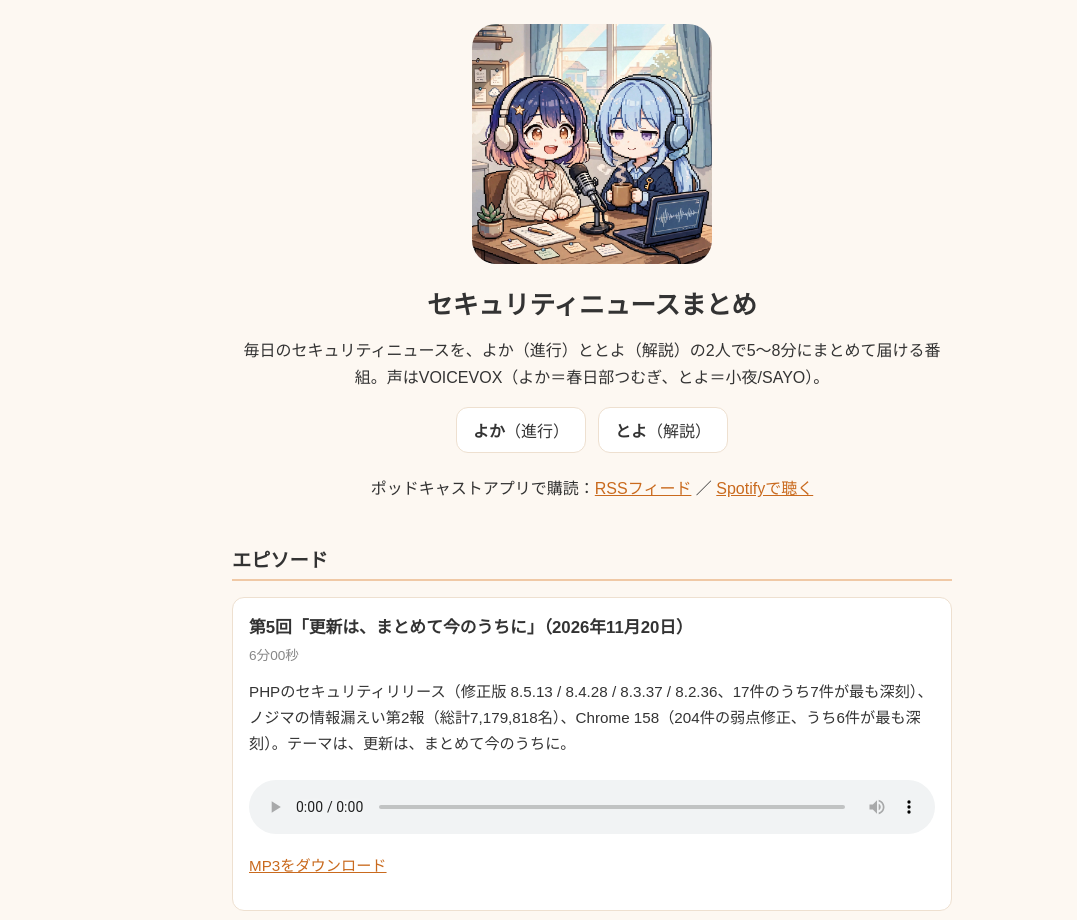
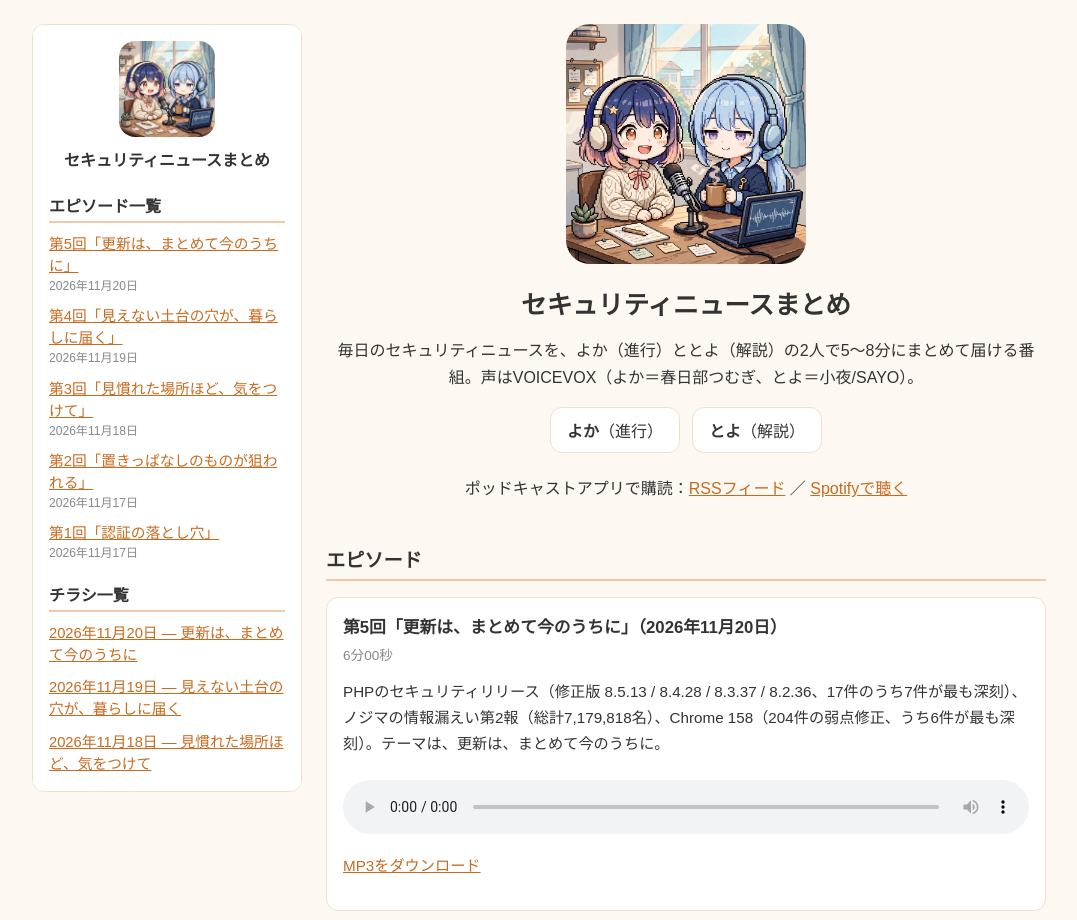
Before and after one commit to nodokaha/security-news-podcast, a plain HTML site: page index.html in a window 1280 px wide. Shown: the top 920 px of the page, without its empty margins (48-1125 px from the left). Drawn offline with Linux system fonts and the light colour scheme.

Commit message:
公開ページにサイドバー（エピソード・チラシ一覧）を追加

```diff
--- a/index.html
+++ b/index.html
@@ -6,7 +6,17 @@
 <title>セキュリティニュースまとめ</title>
 <style>
   body { font-family: sans-serif; margin: 0; background: #fdf8f2; color: #333; }
-  main { max-width: 720px; margin: 0 auto; padding: 24px 16px 48px; }
+  .layout { display: flex; gap: 24px; max-width: 1120px; margin: 0 auto; padding: 24px 16px 48px; align-items: flex-start; }
+  .sidebar { width: 270px; flex: none; position: sticky; top: 16px; background: #fff; border: 1px solid #eee0d0; border-radius: 12px; padding: 16px; max-height: calc(100vh - 32px); overflow: auto; box-sizing: border-box; }
+  .sidebar .side-head { text-align: center; }
+  .sidebar .side-head img { width: 96px; height: 96px; border-radius: 16px; }
+  .sidebar .side-head .side-title { font-weight: bold; margin-top: 8px; line-height: 1.5; }
+  .sidebar h2 { font-size: 1em; margin: 20px 0 8px; border-bottom: 2px solid #f0c9a6; padding-bottom: 4px; }
+  .sidebar ul { list-style: none; margin: 0; padding: 0; }
+  .sidebar li { margin: 10px 0; line-height: 1.5; font-size: 0.92em; }
+  .sidebar li span { display: block; color: #888; font-size: 0.82em; }
+  .sidebar .side-links { line-height: 2; font-size: 0.92em; }
+  main { flex: 1; min-width: 0; max-width: 720px; }
   header { text-align: center; }
   header img { width: 240px; height: 240px; border-radius: 24px; }
   h1 { font-size: 1.6em; margin: 16px 0 8px; }
@@ -14,7 +24,7 @@
   .desc { line-height: 1.7; }
   .cast { display: flex; gap: 12px; justify-content: center; margin: 16px 0; flex-wrap: wrap; }
   .cast div { background: #fff; border: 1px solid #eee0d0; border-radius: 12px; padding: 10px 16px; }
-  .episode { background: #fff; border: 1px solid #eee0d0; border-radius: 12px; padding: 16px; margin: 12px 0; }
+  .episode { background: #fff; border: 1px solid #eee0d0; border-radius: 12px; padding: 16px; margin: 12px 0; scroll-margin-top: 16px; }
   .episode h3 { margin: 0 0 6px; font-size: 1.05em; }
   .episode .meta { color: #888; font-size: 0.85em; margin-bottom: 8px; }
   .episode p { line-height: 1.7; font-size: 0.95em; }
@@ -23,9 +33,39 @@
   a { color: #c96a1e; }
   .empty { color: #999; }
   footer { text-align: center; color: #aaa; font-size: 0.85em; margin-top: 48px; }
+  @media (max-width: 860px) {
+    .layout { flex-direction: column; }
+    .sidebar { position: static; width: auto; max-height: none; }
+    main { max-width: none; width: 100%; }
+  }
 </style>
 </head>
 <body>
+<div class="layout">
+  <aside class="sidebar">
+    <div class="side-head">
+      <img src="cover.jpg" alt="セキュリティニュースまとめ カバー">
+      <div class="side-title">セキュリティニュースまとめ</div>
+    </div>
+    <h2>エピソード一覧</h2>
+    <ul>
+      <!-- sidebar-episodes: 新しい回はこの下の先頭に追加する -->
+      <li><a href="#ep5">第5回「更新は、まとめて今のうちに」</a><span>2026年11月20日</span></li>
+      <li><a href="#ep4">第4回「見えない土台の穴が、暮らしに届く」</a><span>2026年11月19日</span></li>
+      <li><a href="#ep3">第3回「見慣れた場所ほど、気をつけて」</a><span>2026年11月18日</span></li>
+      <li><a href="#ep2">第2回「置きっぱなしのものが狙われる」</a><span>2026年11月17日</span></li>
+      <li><a href="#ep1">第1回「認証の落とし穴」</a><span>2026年11月17日</span></li>
+    </ul>
+    <h2>チラシ一覧</h2>
+    <ul>
+      <!-- sidebar-flyers: 新しいチラシはこの下の先頭に追加する -->
+      <li><a href="#flyer-2026-11-20">2026年11月20日 ― 更新は、まとめて今のうちに</a></li>
+      <li><a href="#flyer-2026-11-19">2026年11月19日 ― 見えない土台の穴が、暮らしに届く</a></li>
+      <li><a href="#flyer-2026-11-18">2026年11月18日 ― 見慣れた場所ほど、気をつけて</a></li>
+    </ul>
+    <h2>購読</h2>
+    <p class="side-links"><a href="feed.xml">RSSフィード</a><br><a href="https://open.spotify.com/show/1ldjnaTqPKiwFxJjxa2s5Q">Spotifyで聴く</a></p>
+  </aside>
 <main>
   <header>
     <img src="cover.jpg" alt="セキュリティニュースまとめ カバー">
@@ -44,35 +84,35 @@
 
   <h2>エピソード</h2>
   <!-- episodes: 新しい回はこの下の先頭に追加する -->
-  <div class="episode">
+  <div class="episode" id="ep5">
     <h3>第5回「更新は、まとめて今のうちに」（2026年11月20日）</h3>
     <div class="meta">6分00秒</div>
     <p>PHPのセキュリティリリース（修正版 8.5.13 / 8.4.28 / 8.3.37 / 8.2.36、17件のうち7件が最も深刻）、ノジマの情報漏えい第2報（総計7,179,818名）、Chrome 158（204件の弱点修正、うち6件が最も深刻）。テーマは、更新は、まとめて今のうちに。</p>
     <audio controls preload="metadata" src="ep5.mp3"></audio>
     <p><a href="ep5.mp3">MP3をダウンロード</a></p>
   </div>
-  <div class="episode">
+  <div class="episode" id="ep4">
     <h3>第4回「見えない土台の穴が、暮らしに届く」（2026年11月19日）</h3>
     <div class="meta">6分21秒</div>
     <p>NGINXのHTTP/2の深刻な弱点2件（CVE-2026-123007、CVE-2026-123633）、楽天証券の情報漏洩の続報（最大1,572万口座、テスト環境のデータに伏せ字なし）、米CISAが「悪用確認」の一覧に4件追加（家庭用NASのSynology DSM CVE-2024-10441を含む）、WordPressプラグインWP Duplicateの弱点。テーマは、見えない土台の穴が、暮らしに届く。</p>
     <audio controls preload="metadata" src="ep4.mp3"></audio>
     <p><a href="ep4.mp3">MP3をダウンロード</a></p>
   </div>
-  <div class="episode">
+  <div class="episode" id="ep3">
     <h3>第3回「見慣れた場所ほど、気をつけて」（2026年11月18日）</h3>
     <div class="meta">5分34秒</div>
     <p>Javaの重大な欠陥「Java4Shell」（CVE-2026-114938）、楽天証券の最大約447万口座の情報漏洩の可能性、Optimizely経由の有名サイト攻撃（iPhone狙い）、レゴランド・ジャパンの顧客情報漏洩。テーマは、見慣れた場所ほど、気をつけて。</p>
     <audio controls preload="metadata" src="ep3.mp3"></audio>
     <p><a href="ep3.mp3">MP3をダウンロード</a></p>
   </div>
-  <div class="episode">
+  <div class="episode" id="ep2">
     <h3>第2回「置きっぱなしのものが狙われる」（2026年11月17日）</h3>
     <div class="meta">6分15秒</div>
     <p>Confluence Data CenterとN-able N-centralで実際に攻撃を確認（CVE-2026-90436）、LinuxカーネルのNoisyTCP（CVE-2026-99288）、7-Zipのファイル名偽装（CVE-2026-130067）、Anthropicが脆弱性開示の猶予を短縮。テーマは、置きっぱなしのものが狙われる。</p>
     <audio controls preload="metadata" src="ep2.mp3"></audio>
     <p><a href="ep2.mp3">MP3をダウンロード</a></p>
   </div>
-  <div class="episode">
+  <div class="episode" id="ep1">
     <h3>第1回「認証の落とし穴」（2026年11月17日）</h3>
     <div class="meta">6分10秒</div>
     <p>認証バイパス3件（Apache Shiro CVE-2026-129349、Cyrus SASL CVE-2026-129483、DrayTek Vigor2960の脆弱性5件）、パスキー実装調査（USENIX Security '26、検証した103サイト全てに不備）、情報漏えい続報（日清食品LINE約137万件、一番くじ約41万件、ミツモア最大約37万件）、WordPressプラグイン2件（Lazy Blocks CVE-2026-127048、Auth Armor CVE-2026-110960）。テーマは、認証は仕組みより実装と運用。</p>
@@ -82,17 +122,17 @@
 
   <h2>今日のチラシ</h2>
   <!-- flyers: 新しいチラシはこの下の先頭に追加する -->
-  <div class="episode">
+  <div class="episode" id="flyer-2026-11-20">
     <h3>2026年11月20日 ― 更新は、まとめて今のうちに</h3>
     <p><a href="flyers/2026-11-20.webp"><img src="flyers/2026-11-20.webp" alt="2026年11月20日のチラシ" style="width:100%;border-radius:12px;"></a></p>
     <p>PHPのセキュリティリリース、ノジマの情報漏えい第2報、Chrome 158の3件。解説はよか。</p>
   </div>
-  <div class="episode">
+  <div class="episode" id="flyer-2026-11-19">
     <h3>2026年11月19日 ― 見えない土台の穴が、暮らしに届く</h3>
     <p><a href="flyers/2026-11-19.webp"><img src="flyers/2026-11-19.webp" alt="2026年11月19日のチラシ" style="width:100%;border-radius:12px;"></a></p>
     <p>NGINX、楽天証券の続報、家庭用NAS、WP Duplicateの4件。解説はとよ。</p>
   </div>
-  <div class="episode">
+  <div class="episode" id="flyer-2026-11-18">
     <h3>2026年11月18日 ― 見慣れた場所ほど、気をつけて</h3>
     <p><a href="flyers/2026-11-18.webp"><img src="flyers/2026-11-18.webp" alt="2026年11月18日のチラシ" style="width:100%;border-radius:12px;"></a></p>
     <p>Java4Shell、楽天証券、Optimizely経由の有名サイト攻撃、レゴランドの4件。解説はとよ＆よか。</p>
@@ -100,5 +140,6 @@
 
   <footer>セキュリティニュースまとめ ― よか＆とよ</footer>
 </main>
+</div>
 </body>
 </html>
```
